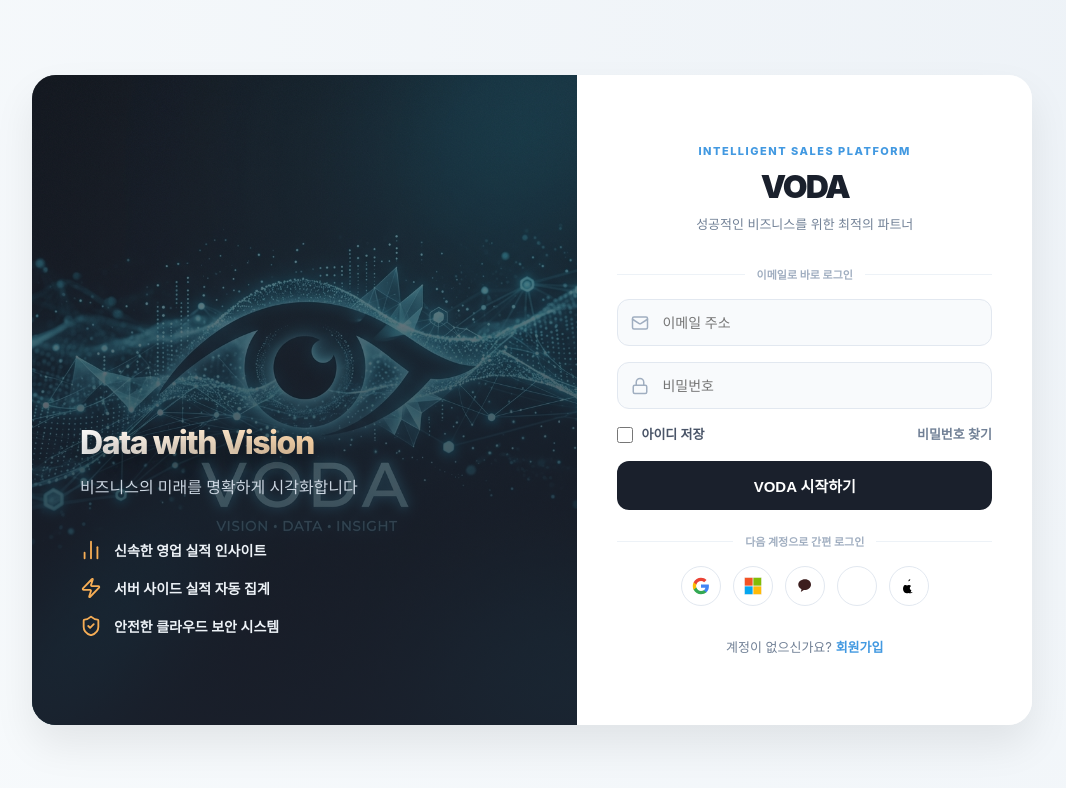
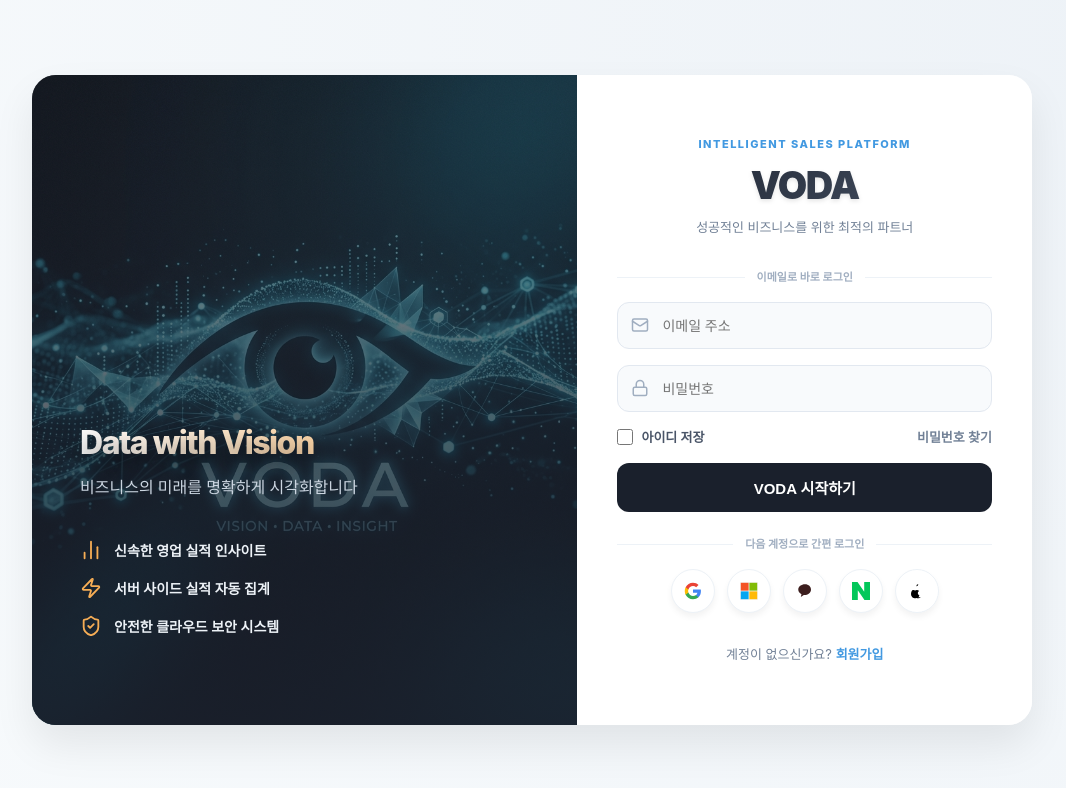
Before and after one commit to emasterdrs/sales-dashboard-v3, a React (Vite) app: page /login in a window 1280 px wide. Shown: the top 788 px of the page, without its empty margins (108-1174 px from the left). Built offline with nearby package versions, Linux system fonts and the light colour scheme; no server answers.

Commit message:
[UI Polish] Luxury VODA logo and enhanced social login visibility

```diff
--- a/src/pages/Auth/LoginPage.module.css
+++ b/src/pages/Auth/LoginPage.module.css
@@ -136,11 +136,15 @@
 }
 
 .mainLogoTitle {
-  font-size: 32px;
+  font-size: 38px;
   font-weight: 900;
-  color: #1a202c;
-  letter-spacing: -2px;
-  margin: 0;
+  letter-spacing: -1.5px;
+  margin: 4px 0;
+  background: linear-gradient(135deg, #1a202c 0%, #4a5568 100%);
+  -webkit-background-clip: text;
+  background-clip: text;
+  -webkit-text-fill-color: transparent;
+  filter: drop-shadow(0 2px 2px rgba(0,0,0,0.1));
 }
 
 .tagline {
@@ -290,23 +294,25 @@
 }
 
 .miniSocialBtn {
-  width: 40px;
-  height: 40px;
+  width: 44px;
+  height: 44px;
   border-radius: 50%;
-  border: 1px solid #e2e8f0;
+  border: 1px solid #edf2f7;
   background-color: white;
   display: flex;
   align-items: center;
   justify-content: center;
   cursor: pointer;
-  transition: all 0.2s;
+  transition: all 0.2s cubic-bezier(0.4, 0, 0.2, 1);
   padding: 0;
+  box-shadow: 0 4px 6px rgba(0, 0, 0, 0.05);
 }
 
 .miniSocialBtn:hover {
   border-color: #cbd5e0;
-  background-color: #f7fafc;
-  transform: scale(1.1);
+  background-color: #f8fafc;
+  transform: translateY(-2px) scale(1.08);
+  box-shadow: 0 6px 12px rgba(0, 0, 0, 0.1);
 }
 
 .google:hover { border-color: #4285F4; background-color: #f1f7ff; }
--- a/src/pages/Auth/LoginPage.tsx
+++ b/src/pages/Auth/LoginPage.tsx
@@ -174,7 +174,7 @@
                                 <svg width="18" height="18" viewBox="0 0 24 24" fill="#3c1e1e"><path d="M12 3c-4.97 0-9 3.185-9 7.115 0 2.558 1.707 4.8 4.33 6.091l-.828 3.003c-.049.18.055.365.228.414.054.015.111.018.166.009l3.541-2.358c.184.025.372.04.563.04 4.97 0 9-3.186 9-7.115S16.97 3 12 3z"/></svg>
                             </button>
                             <button onClick={() => handleSocialLogin('naver')} title="Naver" className={`${styles.miniSocialBtn} ${styles.naver}`}>
-                                <svg width="18" height="18" viewBox="0 0 24 24"><path fill="#fff" d="M16.273 12.845L7.376 0H0v24h7.727V11.155L16.624 24H24V0h-7.727v12.845z"/></svg>
+                                <svg width="18" height="18" viewBox="0 0 24 24"><path fill="#03C75A" d="M16.273 12.845L7.376 0H0v24h7.727V11.155L16.624 24H24V0h-7.727v12.845z"/></svg>
                             </button>
                             <button onClick={() => handleSocialLogin('apple')} title="Apple" className={`${styles.miniSocialBtn} ${styles.apple}`}>
                                 <svg width="18" height="18" viewBox="0 0 24 24" fill="currentColor"><path d="M17.05 20.28c-.96.95-2.04 1.43-3.23 1.43-1.16 0-2.03-.43-2.61-.43-.58 0-1.4.38-2.43.38-1.57 0-2.92-.93-3.72-2.19-1.29-2.03-1.29-5.1-.38-6.9.59-1.15 1.57-1.84 2.59-1.84.95 0 1.63.45 2.14.45s1.3-.45 2.54-.45c1.16 0 2.12.5 2.76 1.43-2.45 1.43-2.04 4.54.49 5.86-.48 1.2-.99 2.06-1.65 2.26zM13.68 3c0 1.35-.91 2.57-2.14 2.57-.1 0-.17 0-.27-.01-.06-1.35.85-2.58 2.05-2.58.12 0 .23 0 .36.02z"/></svg>
```
